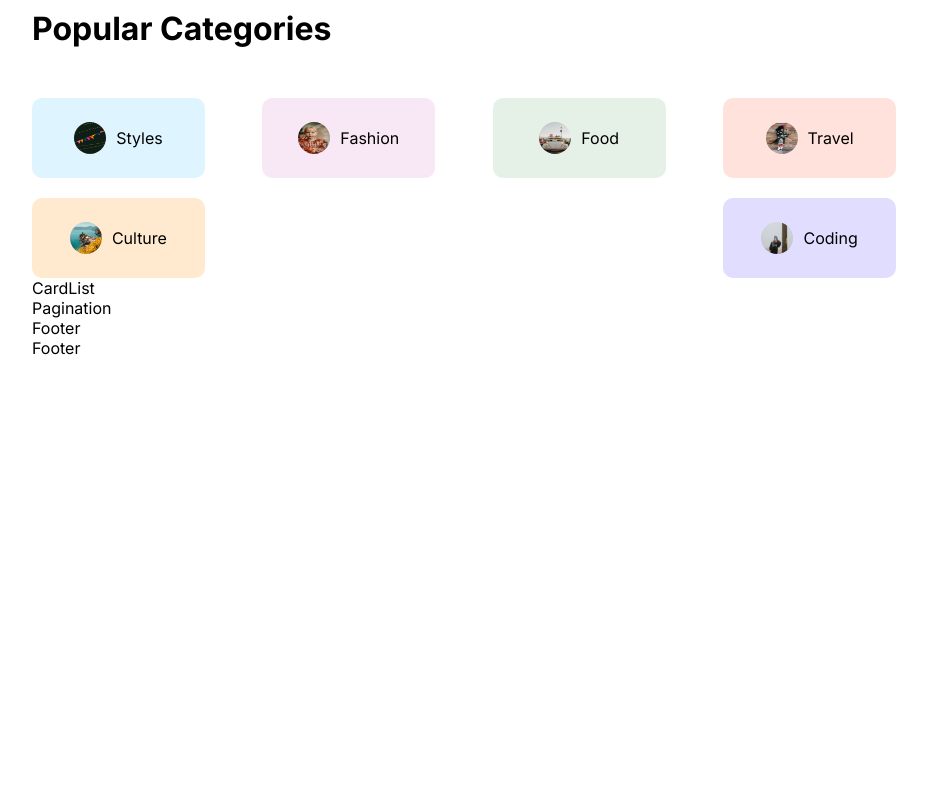
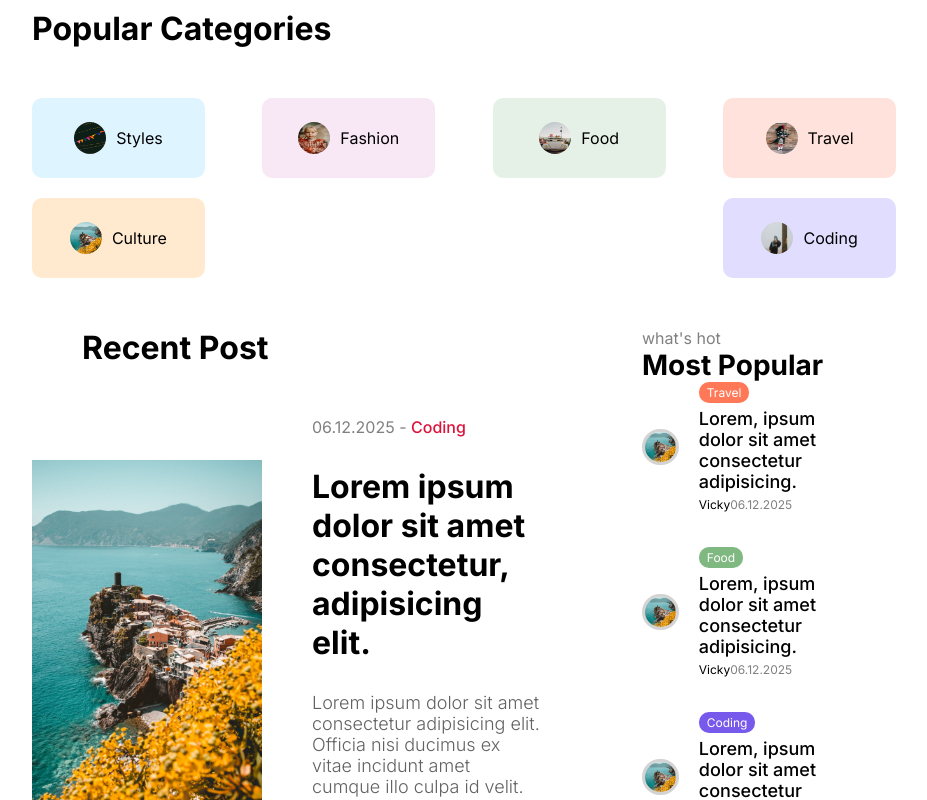
Before and after one commit to Satyam-R4j/string2blogs-webapp, a Next.js app: page / in a window 1280 px wide. Shown: the part 992-1792 px from the top of the page, without its empty margins (176-1103 px from the left). Before the commit the page ends 1350 px from the top, so only its background shows below. Built offline with nearby package versions, Linux system fonts and the light colour scheme.

Commit message:
Working on Recent post and menu section

```diff
--- a/src/app/homepage.module.css
+++ b/src/app/homepage.module.css
@@ -1,2 +1,4 @@
-.container{
+.content{
+    display: flex;
+    gap: 50px ;
 }
--- /dev/null
+++ b/src/components/card/Card.jsx
@@ -0,0 +1,36 @@
+import React from "react";
+import styles from "./card.module.css";
+import Image from "next/image";
+import Link from "next/link";
+
+const Card = () => {
+    return (
+        <div className={styles.container}>
+            <div className={styles.imageContainer}>
+                <Image src="/p1.jpeg" alt="" fill className={styles.image} />
+            </div>
+            <div className={styles.textContainer}>
+                <div className={styles.detail}>
+                    <span className={styles.date}>06.12.2025 - </span>
+                    <span className={styles.category}>Coding</span>
+                </div>
+                <Link href="/">
+                    <h1 className={styles.title}>
+                        Lorem ipsum dolor sit amet consectetur, adipisicing
+                        elit.
+                    </h1>
+                </Link>
+                <p className={styles.desc}>
+                    Lorem ipsum dolor sit amet consectetur adipisicing elit.
+                    Officia nisi ducimus ex vitae incidunt amet cumque illo
+                    culpa id velit.
+                </p>
+                <Link href="/" className={styles.link}>
+                    Read More
+                </Link>
+            </div>
+        </div>
+    );
+};
+
+export default Card;
--- /dev/null
+++ b/src/components/card/card.module.css
@@ -0,0 +1,47 @@
+.container{
+
+    margin-bottom: 50px;
+    display: flex;
+    align-items: center;
+    gap: 50px;
+}
+
+
+.imageContainer{
+    flex: 1;
+    height: 350px;
+    position: relative;
+}
+
+.image{
+    object-fit: cover;
+}
+
+.textContainer{
+    flex: 1;
+    display: flex;
+    flex-direction: column;
+    gap: 30px;
+}
+
+
+.date{
+    color: gray;
+}
+
+.category{
+    color: crimson;
+    font-weight: 500;
+}
+
+.desc{
+    font-size: 18px;
+    font-weight: 300;
+    color: var(--softTextColor);
+}
+
+.link{
+    border-bottom: 1px solid crimson;
+    width: max-content;
+    padding: 2px 0px;
+}
--- a/src/components/cardList/CardList.jsx
+++ b/src/components/cardList/CardList.jsx
@@ -1,14 +1,23 @@
 import React from "react";
 import styles from "./cardList.module.css";
 import Pagination from "@/components/pagination/Pagination";
-
-
+import Card from "../card/Card";
 
 const CardList = () => {
-  return <div className={styles.container}>CardList
-  <Pagination/>
-
-  </div>;
+    return (
+        <div className={styles.container}>
+            <h1 className={styles.title}>Recent Post</h1>
+            <div className={styles.posts}>
+                <div className={styles.post}>
+                    <Card />
+                    <Card />
+                    <Card />
+                    <Card />
+                </div>
+            </div>
+            <Pagination />
+        </div>
+    );
 };
 
 export default CardList;
--- a/src/components/cardList/cardList.module.css
+++ b/src/components/cardList/cardList.module.css
@@ -0,0 +1,7 @@
+.container{
+    flex: 5;
+}
+
+.title{
+    margin:50px
+}
--- a/src/components/featured/featured.module.css
+++ b/src/components/featured/featured.module.css
@@ -61,7 +61,7 @@
     }
 
     .imgContainer{
-        display: flex;
+        display: none;
 
     }
 
@@ -71,6 +71,7 @@
     .title{
         font-size: 48px;
     }
+
 }
 
 @media screen and (max-width:640px) {
--- a/src/components/menu/Menu.jsx
+++ b/src/components/menu/Menu.jsx
@@ -1,9 +1,83 @@
 import React from "react";
 import styles from "./menu.module.css";
+import Link from "next/link";
+import Image from "next/image";
 
-
-const Footer = () => {
-  return <div>Footer</div>;
+const Menu = () => {
+  return <div className={styles.container}>
+    <h2 className={styles.subtitle}>{"what's hot"}</h2>
+    <h1 className={styles.title}>Most Popular</h1>
+    <div className={styles.items}>
+      <Link href="/" className={styles.item}>
+      <div className={styles.imageContainer}>
+        <Image src="/p1.jpeg" alt="" fill className={styles.image}/>
+      </div>
+      <div className={styles.textContainer}>
+        <span className={`${styles.category} ${styles.travel}`}>
+          Travel
+        </span>
+        <h3 className={styles.postTitle}>
+          Lorem, ipsum dolor sit amet consectetur adipisicing.
+        </h3>
+        <div className={styles.detail}>
+          <span className={styles.username}>Vicky</span>
+          <span className={styles.date}>06.12.2025</span>
+        </div>
+      </div>
+      </Link>
+      <Link href="/" className={styles.item}>
+      <div className={styles.imageContainer}>
+        <Image src="/p1.jpeg" alt="" fill className={styles.image}/>
+      </div>
+      <div className={styles.textContainer}>
+        <span className={`${styles.category} ${styles.food}`}>
+          Food
+        </span>
+        <h3 className={styles.postTitle}>
+          Lorem, ipsum dolor sit amet consectetur adipisicing.
+        </h3>
+        <div className={styles.detail}>
+          <span className={styles.username}>Vicky</span>
+          <span className={styles.date}>06.12.2025</span>
+        </div>
+      </div>
+      </Link>
+      <Link href="/" className={styles.item}>
+      <div className={styles.imageContainer}>
+        <Image src="/p1.jpeg" alt="" fill className={styles.image}/>
+      </div>
+      <div className={styles.textContainer}>
+        <span className={`${styles.category} ${styles.coding}`}>
+          Coding
+        </span>
+        <h3 className={styles.postTitle}>
+          Lorem, ipsum dolor sit amet consectetur adipisicing.
+        </h3>
+        <div className={styles.detail}>
+          <span className={styles.username}>Vicky</span>
+          <span className={styles.date}>06.12.2025</span>
+        </div>
+      </div>
+      </Link>
+      <Link href="/" className={styles.item}>
+      <div className={styles.imageContainer}>
+        <Image src="/p1.jpeg" alt="" fill className={styles.image}/>
+      </div>
+      <div className={styles.textContainer}>
+        <span className={`${styles.category} ${styles.culture}`}>
+          Culture
+        </span>
+        <h3 className={styles.postTitle}>
+          Lorem, ipsum dolor sit amet consectetur adipisicing.
+        </h3>
+        <div className={styles.detail}>
+          <span className={styles.username}>Vicky</span>
+          <span className={styles.date}>06.12.2025</span>
+        </div>
+      </div>
+      </Link>
+    </div>
+  </div>;
 };
 
-export default Footer;
+export default Menu;
--- a/src/components/menu/menu.module.css
+++ b/src/components/menu/menu.module.css
@@ -0,0 +1,91 @@
+.container {
+    flex: 2;
+    margin: 50px;
+}
+
+.subtitle {
+    color: gray;
+    font-size: 16px;
+    font-weight: 400;
+}
+
+.title {
+    font-size: 28px;
+}
+
+.items{
+
+    display: flex;
+    flex-direction: column;
+    gap: 35px;
+}
+
+.item {
+    display: flex;
+    align-items: center;
+    gap: 20px;
+}
+
+.imageContainer {
+    flex: 1;
+    aspect-ratio: 1/1;
+    position: relative;
+}
+
+.image {
+    border-radius: 50%;
+    border: 3px solid lightgray;
+    object-fit: cover;
+}
+
+.textContainer {
+    flex: 4;
+    display: flex;
+    flex-direction: column;
+    gap: 5px;
+}
+
+.category{
+    padding: 3px 8px;
+    border-radius: 10px;
+    font-size: 12px;
+    color: white;
+    width: max-content;
+}
+
+.category.travel{
+    background-color: #ff7857;
+}
+
+.culture{
+    background-color: #ffb14f;
+}
+
+.food{
+    background-color: #7fb881;
+}
+
+.fashion{
+    background-color: #7fb881;
+}
+
+.coding{
+    background-color: #775aec;
+}
+.style{
+    background-color: #789cff;
+}
+
+.postTitle {
+    font-size: 18px;
+    font-weight: 500;
+    color: var(--softText);
+}
+
+.detail{
+    font-size: 12px;
+}
+
+.date{
+    color: gray;
+}
--- a/src/components/navbar/Navbar.jsx
+++ b/src/components/navbar/Navbar.jsx
@@ -4,6 +4,7 @@
 import Link from "next/link";
 import ThemeToggle from "@/components/themeToggle/ThemeToggle";
 import AuthLinks from "@/components/authLinks/AuthLinks";
+
 
 const navbar = () => {
     return (
@@ -21,7 +22,7 @@
                     width={24}
                     height={24}
                 />
-                <Image src="/github.png" alt="github" width={24} height={24} />
+
                 <Image
                     src="/twitter.png"
                     alt="twitter"
@@ -32,9 +33,15 @@
             <div className={styles.logo}>string2blogs</div>
             <div className={styles.links}>
                 <ThemeToggle />
-                <Link href="/" className={styles.link}>Home</Link>
-                <Link href="/" className={styles.link}>Contact</Link>
-                <Link href="/" className={styles.link}>About</Link>
+                <Link href="/" className={styles.link}>
+                    Home
+                </Link>
+                <Link href="/" className={styles.link}>
+                    Contact
+                </Link>
+                <Link href="/" className={styles.link}>
+                    About
+                </Link>
                 <AuthLinks />
             </div>
         </div>
```
Also changed, not shown: public/github2.png (added), public/github3.png (added).
